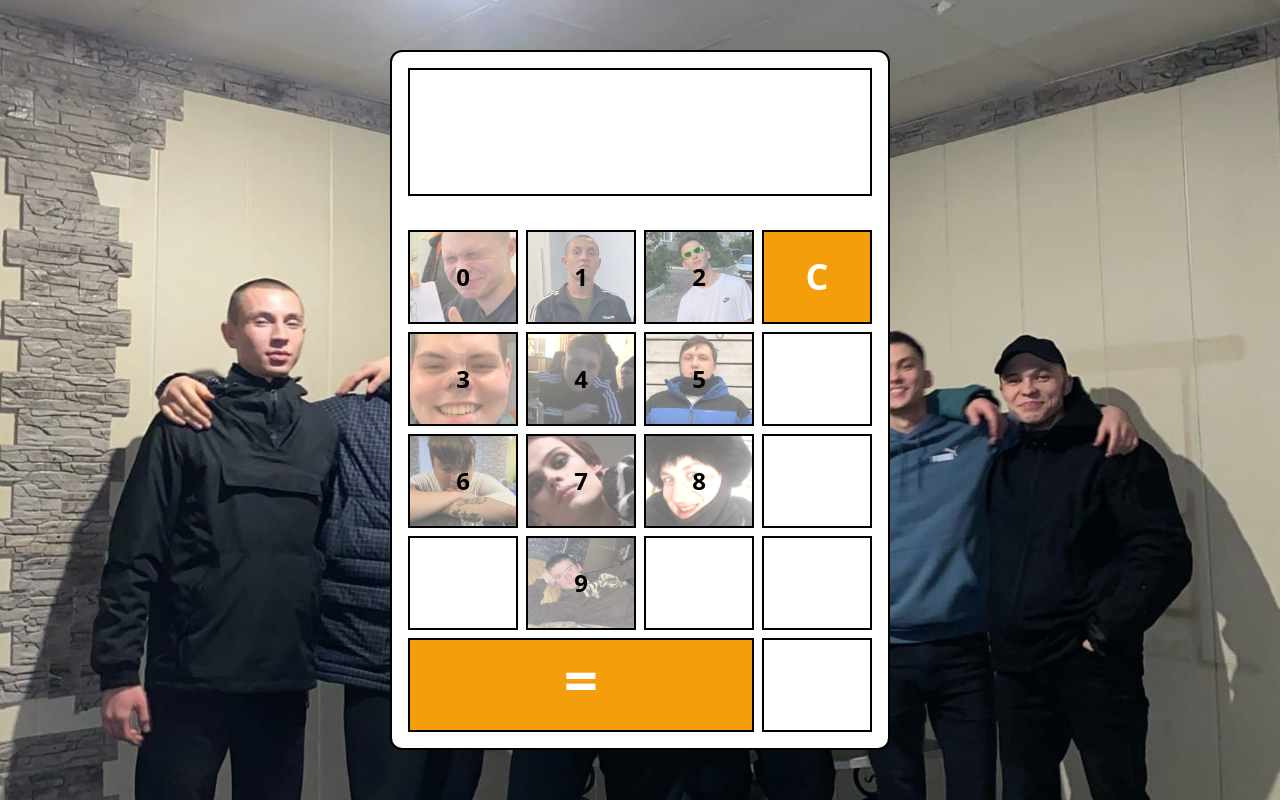
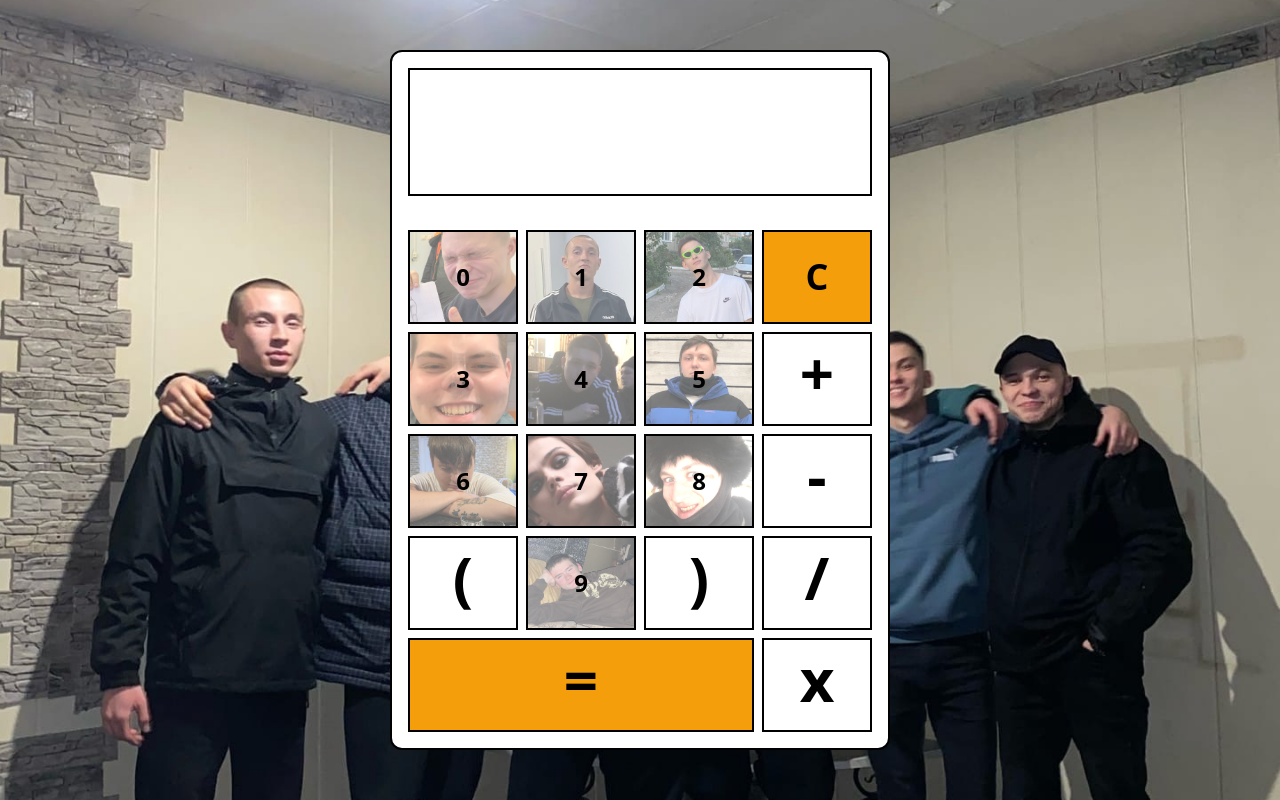
Before and after one commit to whanarchyven/-pet-frendsCalculator, a plain HTML site: page index.html in a window 1280 px wide. Drawn offline with nearby package versions, Linux system fonts and the light colour scheme.

Commit message:
btns fix

```diff
--- a/index.html
+++ b/index.html
@@ -39,7 +39,7 @@
         <div
           class="w-full flex border-2 border-black bg-amber-500 justify-center items-center hover:bg-white transition-all duration-300 cursor-pointer" onclick="refresh()">
           <p
-            class="font-bold text-white w-full h-full text-center text-4xl leading-[250%] hover:text-black transition-all duration-300">
+            class="font-bold text-black w-full h-full text-center text-4xl leading-[250%] hover:text-black transition-all duration-300">
             C</p>
         </div>
 
@@ -64,7 +64,7 @@
         <div
           class="w-full flex border-2 border-black hover:bg-amber-500 justify-center items-center hover:bg-white transition-all duration-300 cursor-pointer" onclick="inputButton('+')">
           <p
-            class="font-bold text-white w-full h-full text-center text-6xl leading-[130%] hover:text-white text-black transition-all duration-300">
+            class="font-bold text-black w-full h-full text-center text-6xl leading-[130%] hover:text-white text-black transition-all duration-300">
             +</p>
         </div>
         <div class="w-full relative flex items-center justify-center" id="button6" onclick="inputButton(6)">
@@ -88,13 +88,13 @@
         <div
           class="w-full flex border-2 border-black hover:bg-amber-500 justify-center items-center hover:bg-white transition-all duration-300 cursor-pointer" onclick="inputButton('-')">
           <p
-            class="font-bold text-white w-full h-full text-center text-6xl leading-[130%] hover:text-white text-black transition-all duration-300">
+            class="font-bold text-black w-full h-full text-center text-6xl leading-[130%] hover:text-white text-black transition-all duration-300">
             -</p>
         </div>
         <div
           class="w-full flex border-2 border-black hover:bg-amber-500 justify-center items-center hover:bg-white transition-all duration-300 cursor-pointer" onclick="inputButton('left')">
           <p
-            class="font-bold text-white w-full h-full text-center text-6xl leading-[130%] hover:text-white text-black transition-all duration-300">
+            class="font-bold text-black w-full h-full text-center text-6xl leading-[130%] hover:text-white text-black transition-all duration-300">
             (</p>
         </div>
         <div class="w-full relative flex items-center justify-center" id="button9" onclick="inputButton(9)">
@@ -106,22 +106,22 @@
         <div
           class="w-full flex border-2 border-black hover:bg-amber-500 justify-center items-center hover:bg-white transition-all duration-300 cursor-pointer" onclick="inputButton('right')">
           <p
-            class="font-bold text-white w-full h-full text-center text-6xl leading-[130%] hover:text-white text-black transition-all duration-300">
+            class="font-bold text-black w-full h-full text-center text-6xl leading-[130%] hover:text-white text-black transition-all duration-300">
             )</p>
         </div>
         <div
           class="w-full flex border-2 border-black hover:bg-amber-500 justify-center items-center hover:bg-white transition-all duration-300 cursor-pointer" onclick="inputButton('/')">
           <p
-            class="font-bold text-white w-full h-full text-center text-6xl leading-[130%] hover:text-white text-black transition-all duration-300">
+            class="font-bold text-black w-full h-full text-center text-6xl leading-[130%] hover:text-white text-black transition-all duration-300">
             /</p>
         </div>
         <div class="w-full col-span-3 flex border-2 border-black bg-amber-500 justify-center items-center hover:bg-white transition-all duration-300 cursor-pointer" onclick="calculateValue(calc_string)">
-          <p class="font-bold text-white w-full h-full text-center text-6xl leading-[130%] hover:text-black transition-all duration-300">=</p>
+          <p class="font-bold text-black w-full h-full text-center text-6xl leading-[130%] hover:text-black transition-all duration-300">=</p>
         </div>
         <div
           class="w-full flex border-2 border-black hover:bg-amber-500 justify-center items-center hover:bg-white transition-all duration-300 cursor-pointer" onclick="inputButton('*')">
           <p
-            class="font-bold text-white w-full h-full text-center text-6xl leading-[130%] hover:text-white text-black transition-all duration-300">
+            class="font-bold text-black w-full h-full text-center text-6xl leading-[130%] hover:text-white text-black transition-all duration-300">
             x</p>
         </div>
       </div>
```
